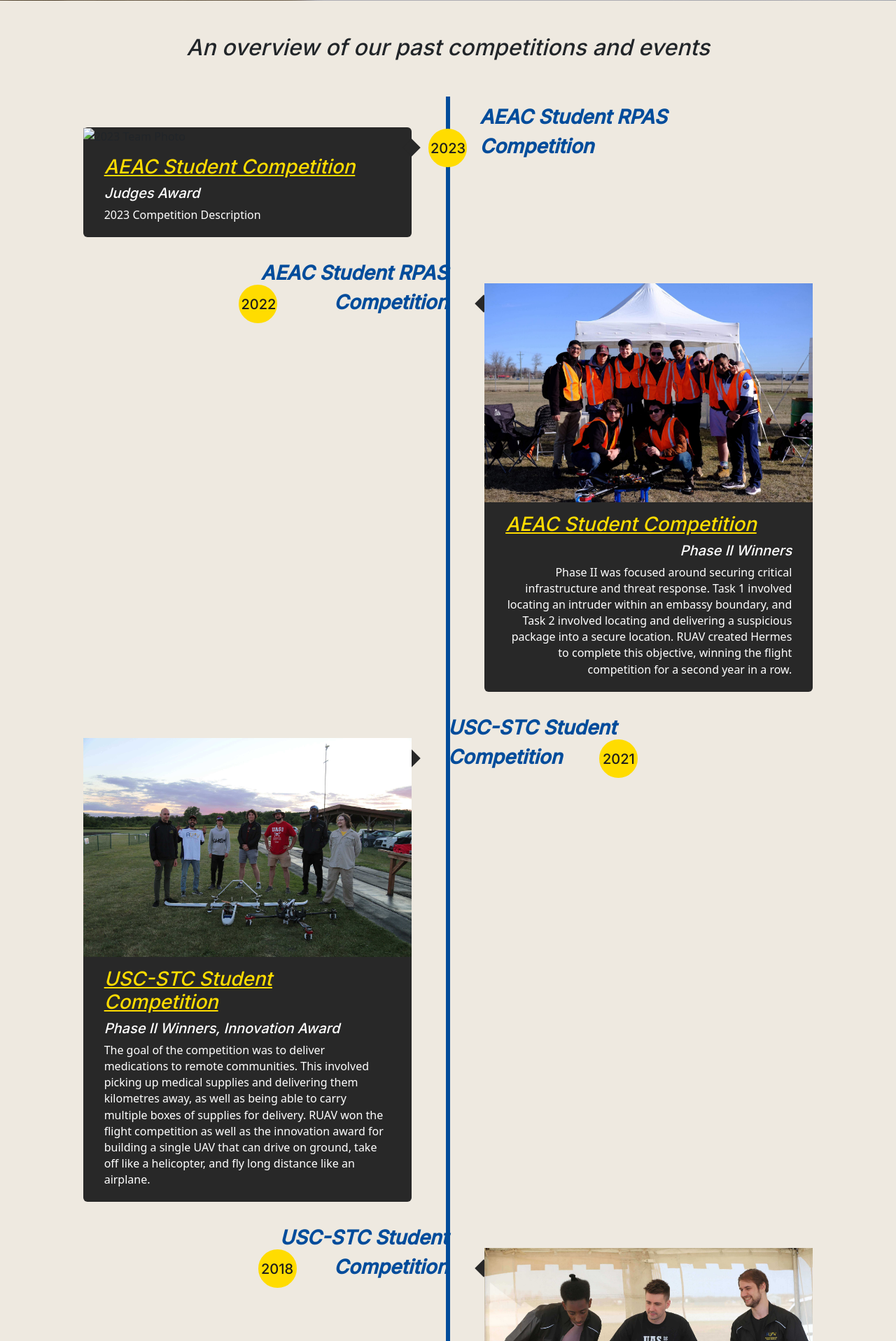
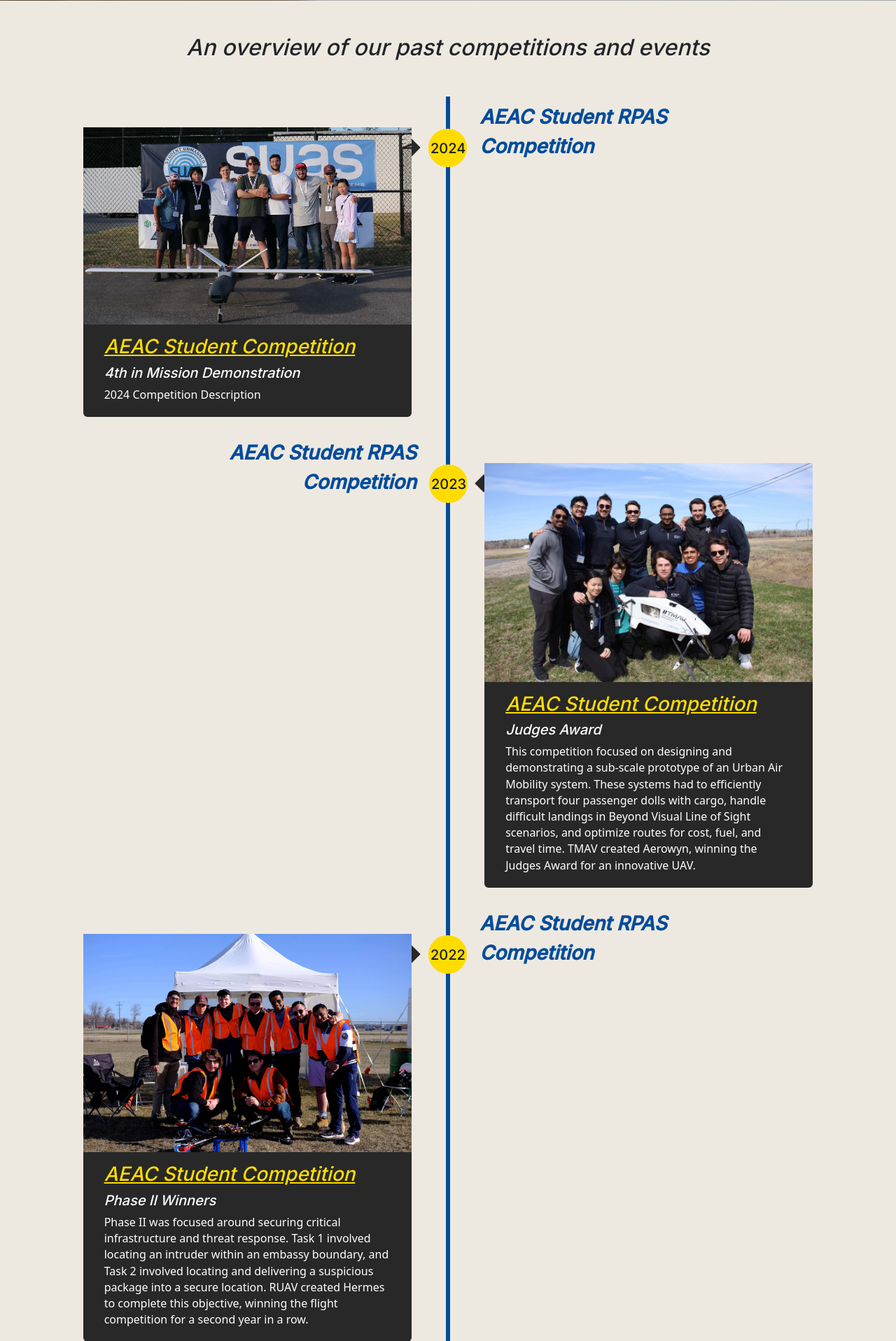
Before and after one commit to TMet-Aerial-Vehicles/TMAV-Website, a PHP site: page /accolades in a window 1280 px wide. Shown: the part 579-2496 px from the top of the page at 70% size. Run offline with PHP 8.4, Linux system fonts and the light colour scheme.

Commit message:
2023: Completed 2023, and setup 2024

```diff
--- a/views/accolades.php
+++ b/views/accolades.php
@@ -54,7 +54,7 @@
                                 <div class="acco-event">
                                     <div class="acco-title-year">
                                         <div class="acco-year-box">
-                                            <div class="acco-year">2023</div>
+                                            <div class="acco-year">2024</div>
                                         </div>
                                         <div class="acco-title-box">
                                             <div class="acco-title tmu-blue">AEAC Student RPAS <br>Competition</div>
@@ -62,9 +62,9 @@
                                     </div>
                                     <div class="acco-card">
                                         <div class="acco-img-box">
-                                            <img src=""
+                                            <img src="../images/accolades/acco-2024.jpg"
                                                  class="acco-event-img"
-                                                 alt="2023 Team Photo" />
+                                                 alt="2024 Team Photo"/>
                                         </div>
                                         <div class="acco-text">
                                             <div class="acco-title mt-0 mb-2 text-center text-md-start">
@@ -74,8 +74,43 @@
                                                </a>
                                             </div>
                                             <div class="acco-desc">
+                                                <h5 class="tmu-i-font">4th in Mission Demonstration</h5>
+                                                2024 Competition Description
+                                            </div>
+                                        </div>
+
+                                        <div class="acco-arrow"></div>
+                                    </div>
+                                </div>
+
+                                <div class="acco-event">
+                                    <div class="acco-title-year">
+                                        <div class="acco-title-box">
+                                            <div class="acco-title tmu-blue">AEAC Student RPAS <br>Competition</div>
+                                        </div>
+                                        <div class="acco-year-box">
+                                            <div class="acco-year">2023</div>
+                                        </div>
+                                    </div>
+                                    <div class="acco-card">
+                                        <div class="acco-img-box">
+                                            <img src="../images/accolades/acco-2023.jpg"
+                                                 class="acco-event-img"
+                                                 alt="2023 Team Photo" />
+                                        </div>
+                                        <div class="acco-text text-start">
+                                            <div class="acco-title mt-0 mb-2 text-center text-md-start">
+                                                <a href="https://www.aerialevolution.ca/events/#!event/2023/5/5/14th-annual-student-rpas-competition-phase-ii-airborne-competition-commences"
+                                                   target="_blank" class="tmu-yellow text-center text-md-start">
+                                                   <h3>AEAC Student Competition</h3>
+                                                </a>
+                                            </div>
+                                            <div class="acco-desc">
                                                 <h5 class="tmu-i-font">Judges Award</h5>
-                                                2023 Competition Description
+                                                This competition focused on designing and demonstrating a sub-scale prototype of
+                                                an Urban Air Mobility system. These systems had to efficiently transport four passenger dolls with cargo,
+                                                handle difficult landings in Beyond Visual Line of Sight scenarios, and optimize routes for cost, fuel, and travel time.
+                                                TMAV created Aerowyn, winning the Judges Award for an innovative UAV.
                                             </div>
                                         </div>
 
```
Also changed, not shown: images/accolades/acco-2023.jpg (added), images/accolades/acco-2024.jpg (added).
